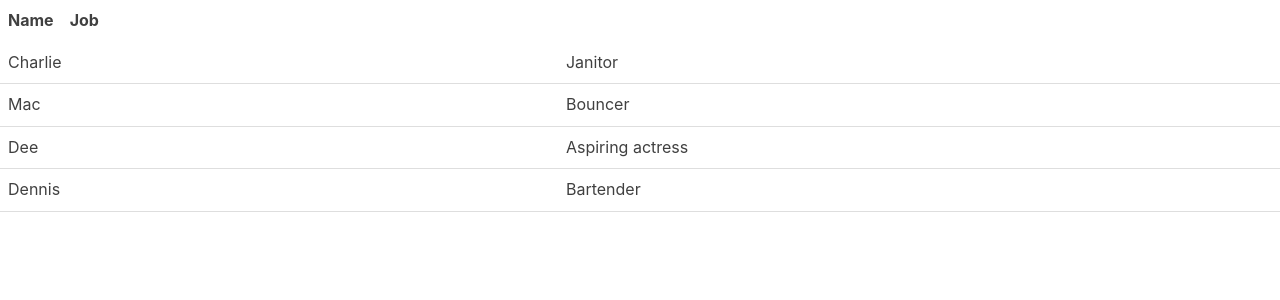
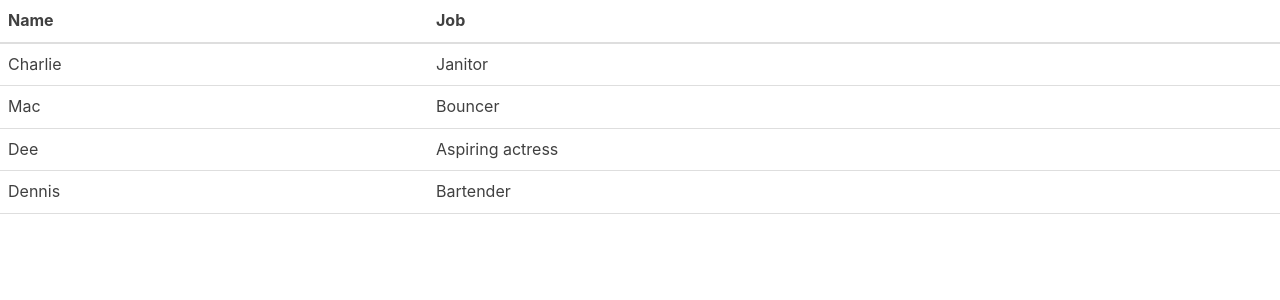
Before and after one commit to AngryGrizzlyBear/React_Tutorial, a React (Create React App) app in the folder react_tutorial/: page / in a window 1280 px wide. Shown: the top 300 px of the page. Built offline with nearby package versions, Linux system fonts and the light colour scheme.

Commit message:
Using Simple Components.

```diff
--- a/react_tutorial/src/Table.js
+++ b/react_tutorial/src/Table.js
@@ -1,15 +1,18 @@
 import React, {Component} from 'react';
 
-class Table extends Component{
-    render() {
-        return(
-            <table>
-            <thread>
+const TableHeader = () => {
+    return (
+        <thead>
         <tr>
             <th>Name</th>
             <th>Job</th>
         </tr>
-            </thread>
+        </thead>
+    );
+}
+
+const TableBody = () => {
+    return (
         <tbody>
         <tr>
             <td>Charlie</td>
@@ -28,6 +31,15 @@ class Table extends Component{
             <td>Bartender</td>
         </tr>
         </tbody>
+    );
+}
+
+class Table extends Component{
+    render() {
+        return(
+            <table>
+                <TableHeader/>
+                <TableBody/>
             </table>
         );
     }
```
Lines whose indentation alone changed are shown as unchanged.
